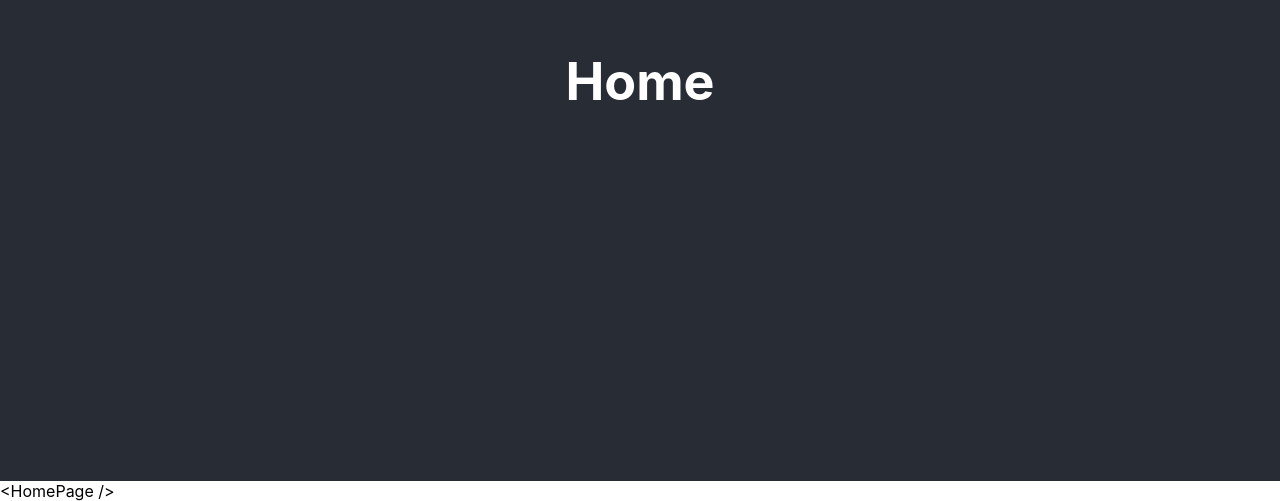
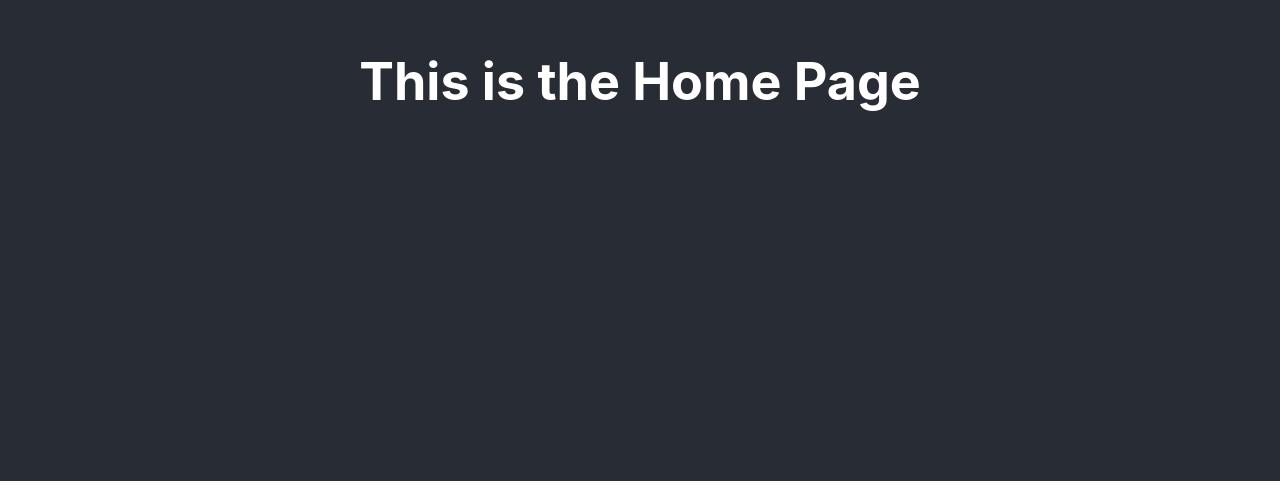
Before and after one commit to FrancescoMicunco/music-search-typescript-app, a React (Create React App) app: page / in a window 1280 px wide. Shown: the part 319-820 px from the top of the page. Built offline with nearby package versions, Linux system fonts and the light colour scheme.

Commit message:
Router fixed

```diff
--- a/src/App.tsx
+++ b/src/App.tsx
@@ -1,5 +1,8 @@
 import './App.css';
 import{ BrowserRouter, Routes, Route} from 'react-router-dom'
+import { HomePage } from './Components/HomePage';
+import { Details } from './Components/DetailsPage';
+
 
 function App() {
   return (
@@ -7,14 +10,15 @@ function App() {
     <BrowserRouter>
     <div className="App">
       <header className="App-header">
-        <h1>Home</h1>
+
+      <Routes>
+      <Route path="/" element={<HomePage />}/>
+      <Route path="/detail" element={<Details />}/>
+      <Route path="*" element="Page Not found!"/>
+    </Routes>
       </header>
     </div>
-    <Routes>
-      <Route path="/" element="<HomePage />"/>
-      <Route path="/detail" element="<DetailsPage />"/>
-      <Route path="*" element="Page Not found!"/>
-    </Routes>
+
 
     </BrowserRouter>
 
--- a/src/Components/DetailsPage.tsx
+++ b/src/Components/DetailsPage.tsx
@@ -0,0 +1,5 @@
+export const Details = () =>{
+    return(
+        <h1>This is the Details Page</h1>
+    )
+}
--- a/src/Components/HomePage.tsx
+++ b/src/Components/HomePage.tsx
@@ -0,0 +1,5 @@
+export const HomePage = () =>{
+    return(
+        <h1>This is the Home Page</h1>
+    )
+}
--- a/src/Components/SongList.tsx
+++ b/src/Components/SongList.tsx
@@ -0,0 +1,5 @@
+export const SongList = () =>{
+    return(
+        <h1>This is the SongList</h1>
+    )
+}
```
